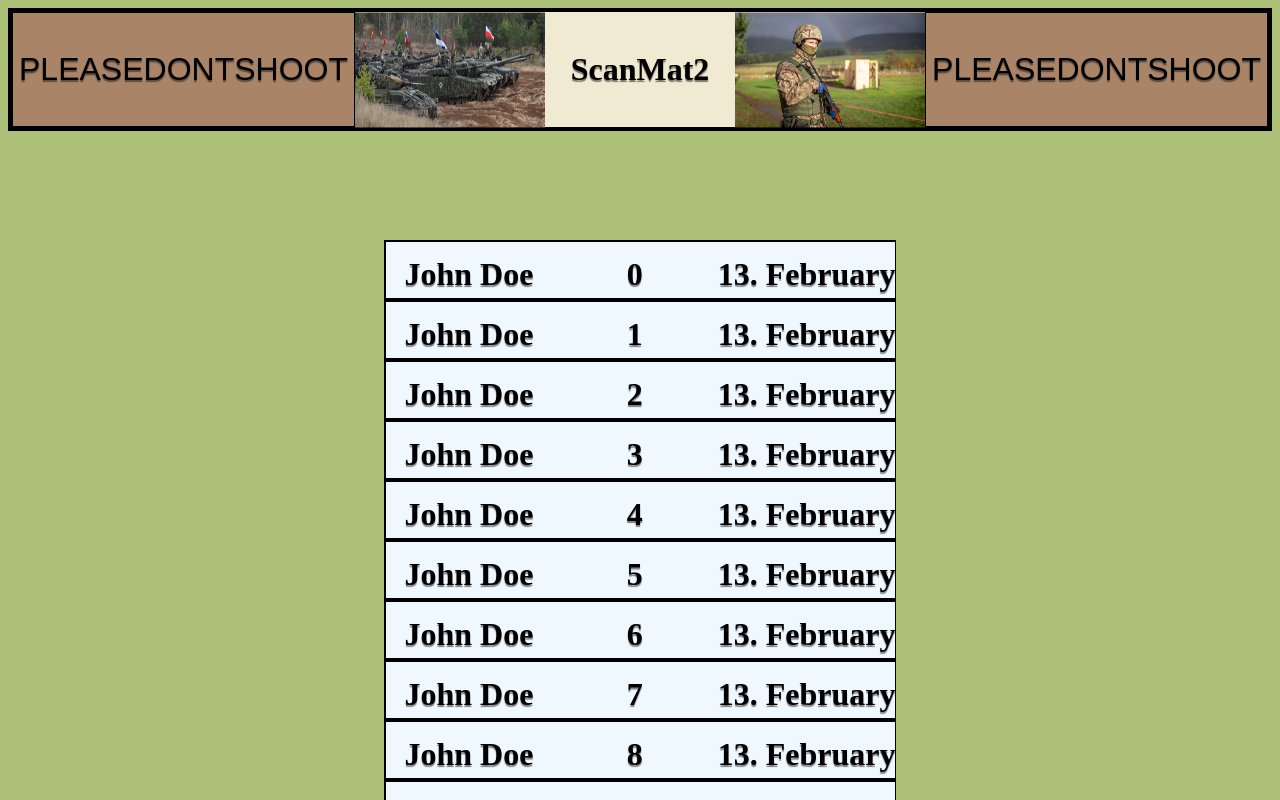
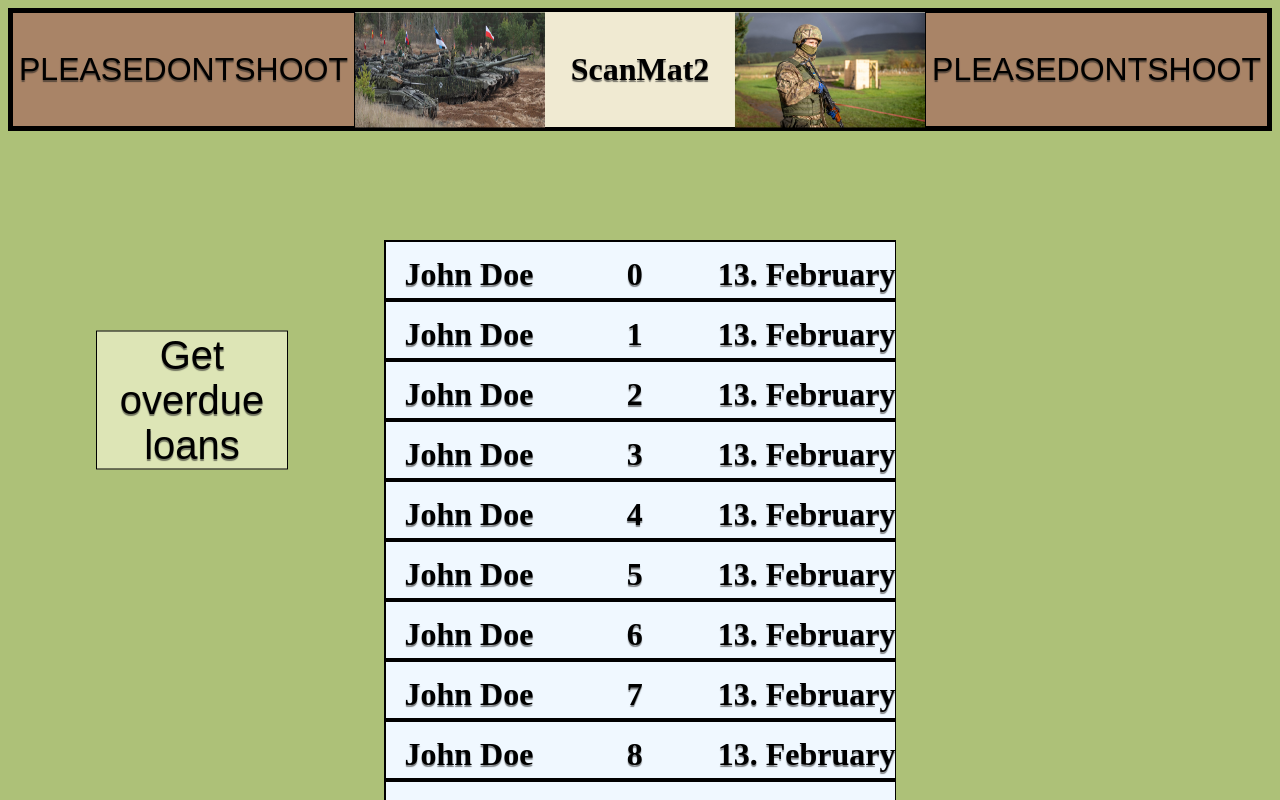
Before and after one commit to SolarEarth37/P3FrontEnd, a React (Create React App) app: page /loan in a window 1280 px wide. Built offline with nearby package versions, Linux system fonts and the light colour scheme.

Commit message:
css and yes

```diff
--- a/package.json
+++ b/package.json
@@ -10,6 +10,7 @@
     "@types/react-dom": "^18.0.9",
     "babel-jest": "^29.3.1",
     "dotenv": "^16.0.3",
+    "nodemailer": "^6.8.0",
     "react": "^18.2.0",
     "react-dom": "^18.2.0",
     "react-router-dom": "^6.4.3",
--- /dev/null
+++ b/src/Base/OverdueLoansButton.tsx
@@ -0,0 +1,11 @@
+import React from 'react'
+import useSendMail from '../Hooks/useSendMail'
+import { OverDueLoansButton } from '../Styles/Styled'
+
+export default function OverdueLoanButton() {
+    return (
+        <>
+            <OverDueLoansButton type="button" onClick={useSendMail}>Get overdue loans</OverDueLoansButton>
+        </>
+    )
+}
--- /dev/null
+++ b/src/Hooks/useGetOverdueLoans.tsx
@@ -0,0 +1,6 @@
+import React from 'react'
+
+export default function useGetOverdueLoans() {
+
+    return
+}
--- /dev/null
+++ b/src/Hooks/useSendMail.tsx
@@ -0,0 +1,5 @@
+import React from 'react'
+
+export default function useSendMail() {
+
+}
--- a/src/Page/LoanViewVM.tsx
+++ b/src/Page/LoanViewVM.tsx
@@ -2,6 +2,7 @@ import React from 'react'
 import Banner from '../Composite/Banner'
 import Loan from '../Composite/Loan'
 import { GlobalBackground, MiddleWindowDiv } from '../Styles/Styled'
+import OverDueLoanButton from '../Base/OverdueLoansButton'
 
 interface LoanData {
     name?: string,
@@ -24,8 +25,8 @@ export default function LoanViewVM() {
                 {Loans?.map((element, i) => (
                     <Loan dueDate={element.dueDate} key={i} name={element.name} id={i} />
                 ))}
-
             </MiddleWindowDiv>
+            <OverDueLoanButton />
         </>
     )
 }
--- a/src/Styles/Styled.tsx
+++ b/src/Styles/Styled.tsx
@@ -163,3 +163,22 @@ export const LoanText = styled.h2`
     white-space: nowrap;
 
 `
+
+export const OverDueLoansButton = styled(GlobalButtonStyle)`
+    border: 1px solid black;
+    white-space: normal;
+    overflow: hidden;
+    width: 15vw;
+    text-align: center;
+    font-size: 2.5em;
+    background-color: #DDE5B6;
+    position: absolute;
+    top: 50%;
+    left: 15%;
+    transform: translate(-50%, -50%);
+
+    &:hover {
+        color: #001f3f;
+        background-color: greenyellow;
+    }
+`
```
Also changed, not shown: src/emailSender/index.js (deleted, +0 -29 lines), 1 other file (tests, documents, lock files or other folders).
